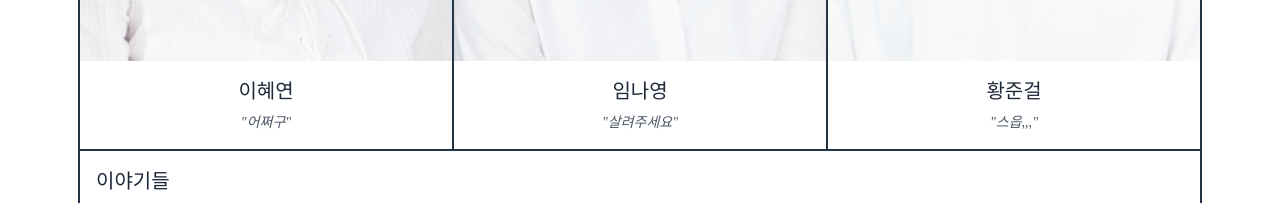
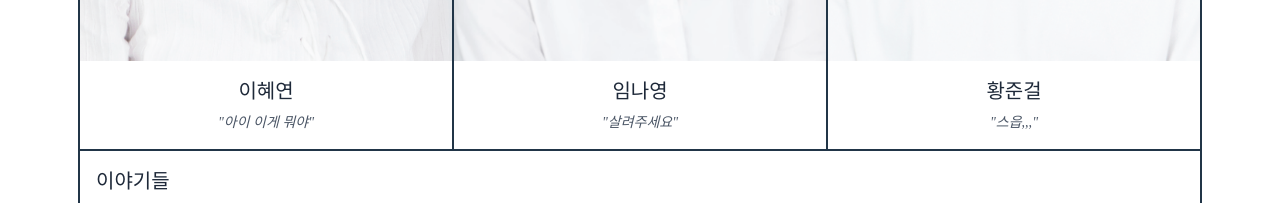
Before and after one commit to jungeol-h/bulggulweb, a React (Vite) app: page / in a window 1280 px wide. Shown: the part 2929-3132 px from the top of the page. Built offline with nearby package versions, Linux system fonts and the light colour scheme; a web font is replaced by a local one.

Commit message:
이혜연의 코멘트를 "아이 이게 뭐야"로 수정

```diff
--- a/src/data/members.js
+++ b/src/data/members.js
@@ -3,7 +3,7 @@ export const members = [
   {
     name: "이혜연",
     image: "/images/hyeyeon.png",
-    comment: "어쩌구",
+    comment: "아이 이게 뭐야",
     notionUrl: "https://example.com/hyeyeon",
   },
   {
```
